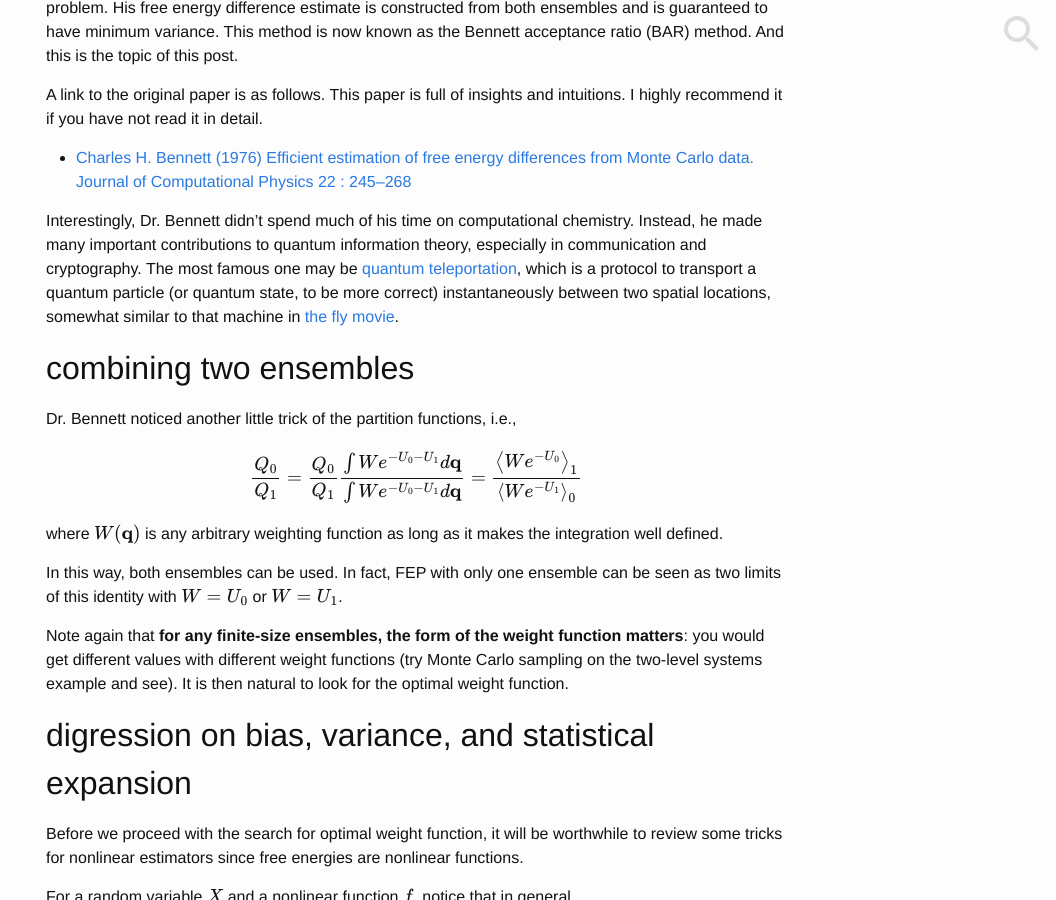
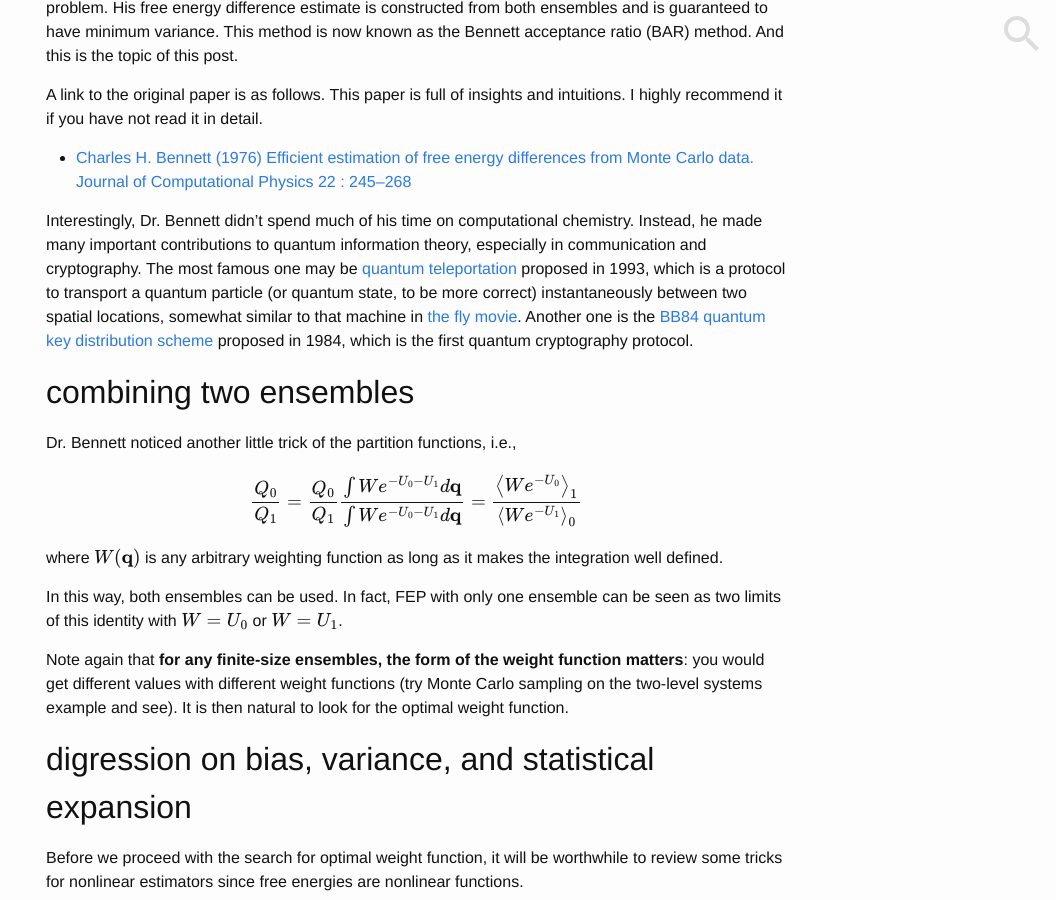
Before and after one commit to nosarthur/nosarthur.github.io, a Jekyll site: the page built from _posts/2017-09-03-bar.md, in a window 1280 px wide and 900 px high, scrolled down 2810 px. Shown: the whole window, without its empty margins (224-1280 px from the left). Built offline with Jekyll 4.4.1, drawn with Linux system fonts in a browser that asks for light colours; formulas are drawn with MathJax 3; comment, search, counter and statistics services are not loaded.

Commit message:
update 9.3

```diff
--- a/_posts/2017-09-03-bar.md
+++ b/_posts/2017-09-03-bar.md
@@ -137,8 +137,10 @@ This paper is full of insights and intuitions. I highly recommend it if you have
 
 Interestingly, Dr. Bennett didn't spend much of his time on computational chemistry.
 Instead, he made many important contributions to quantum information theory, especially in communication and cryptography.
-The most famous one may be [quantum teleportation](https://en.wikipedia.org/wiki/Quantum_teleportation),
+The most famous one may be [quantum teleportation](https://en.wikipedia.org/wiki/Quantum_teleportation) proposed in 1993,
 which is a protocol to transport a quantum particle (or quantum state, to be more correct) instantaneously between two spatial locations, somewhat similar to that machine in [the fly movie](https://en.wikipedia.org/wiki/The_Fly_(1958_film)).
+Another one is the [BB84 quantum key distribution scheme](https://en.wikipedia.org/wiki/BB84) proposed in 1984,
+which is the first quantum cryptography protocol.
 
 
 ## combining two ensembles
```
